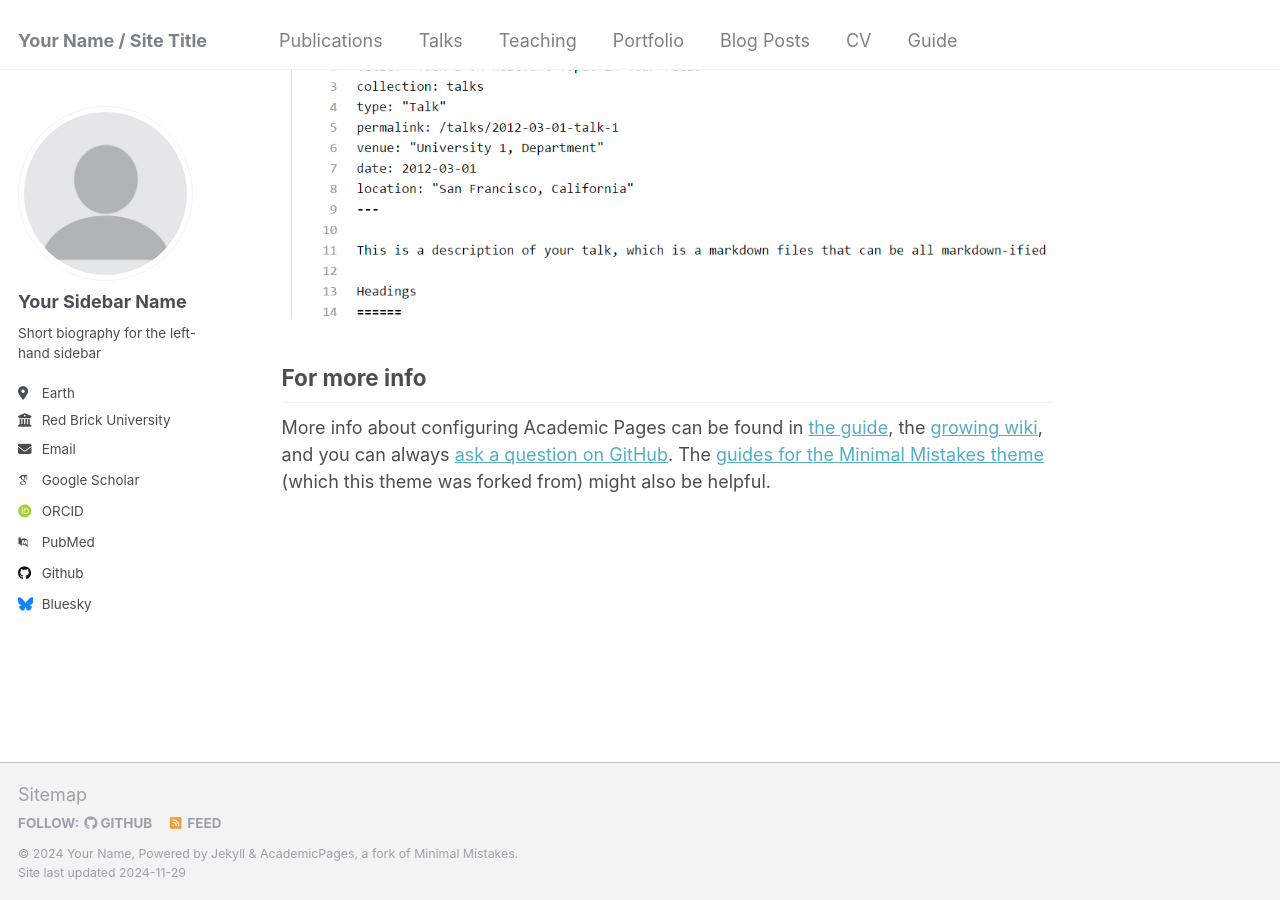
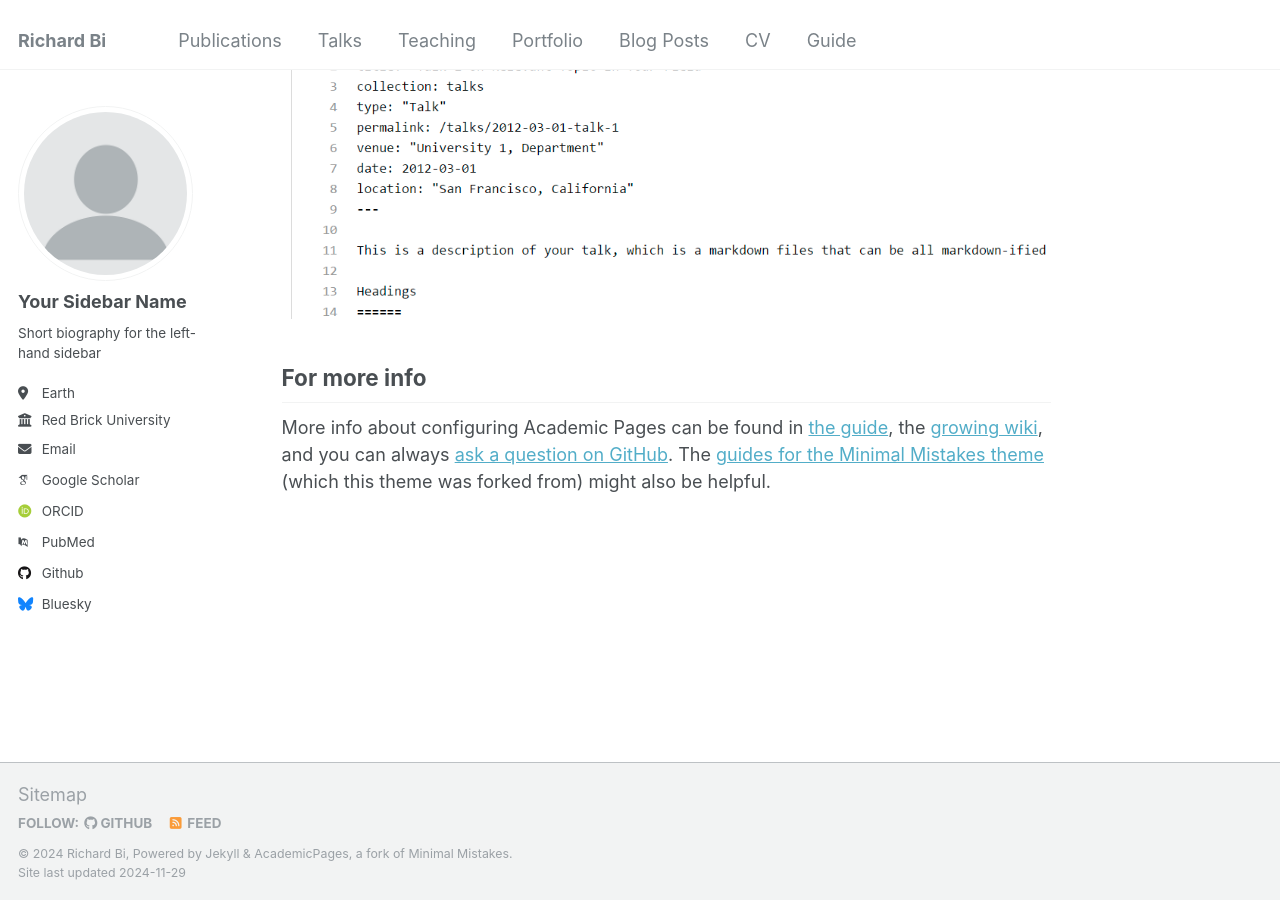
Before and after one commit to phlegmaticTriangle/phlegmatictriangle.github.io, a Jekyll site: the page built from _pages/about.md, in a window 1280 px wide and 900 px high, scrolled down 2643 px. Built offline with Jekyll 4.4.1, drawn with Linux system fonts in a browser that asks for light colours; some web fonts are replaced.

Commit message:
Update basic site settings in _config.yml

```diff
--- a/_config.yml
+++ b/_config.yml
@@ -8,13 +8,13 @@
 
 # Basic Site Settings
 locale                   : "en-US"
-title                    : "Your Name / Site Title"
+title                    : "Richard Bi"
 title_separator          : "-"
-name                     : &name "Your Name"
-description              : &description "personal description"
-url                      : https://academicpages.github.io # the base hostname & protocol for your site e.g. "https://[your GitHub username].github.io"
+name                     : &name "Richard Bi"
+description              : &description "Richard Bi's Personal Website"
+url                      : https://richardbi.me # the base hostname & protocol for your site e.g. "https://[your GitHub username].github.io"
 baseurl                  : "" # the subpath of your site, e.g. "/blog"
-repository               : "academicpages/academicpages.github.io"
+repository               : "https://github.com/phlegmaticTriangle"
 
 # Site Author - The following control what appear as part of the author content on the side bar.
 #               If a field is blank the icon and link will not appear, otherwise it will be shown.
```
